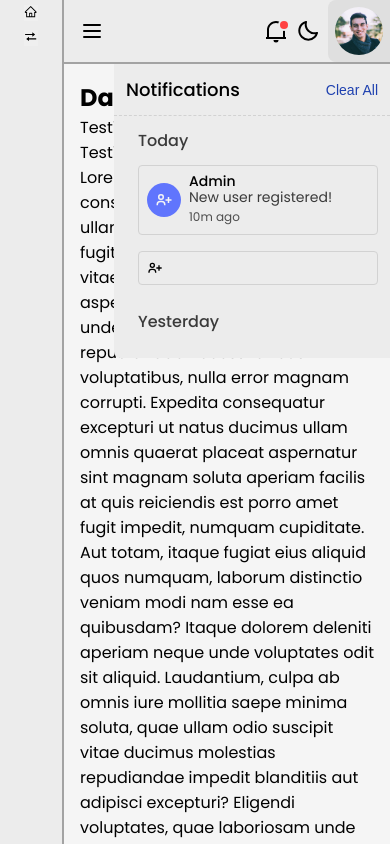
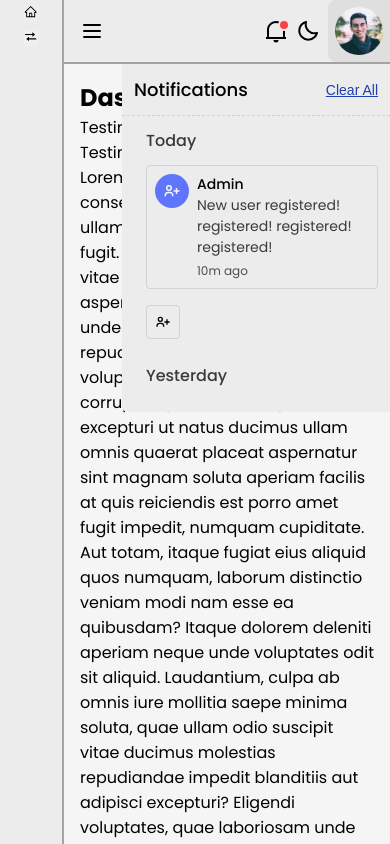
Before and after one commit to BolaGhaly/Admin-Dashboard, a Next.js app: page / in a window 390 px wide. Both pictures are taken after a click on the button 276 px from the left and 31 px from the top of the page. Shown: the top 844 px of the page. Built offline with nearby package versions, Linux system fonts and the light colour scheme.

Commit message:
Make notifications menu mobile responsive

```diff
--- a/components/NotificationsMenu.tsx
+++ b/components/NotificationsMenu.tsx
@@ -34,7 +34,7 @@ const NotificationsMenu = () => {
               </button>
               <div>
                 <h1>Admin</h1>
-                <h2>New user registered!</h2>
+                <h2>New user registered! registered! registered! registered!</h2>
                 <small>10m ago</small>
               </div>
             </Menu.Item>
--- a/styles/modules/topBar.module.scss
+++ b/styles/modules/topBar.module.scss
@@ -149,7 +149,7 @@
   border-bottom-left-radius: 0.375rem;
   flex-direction: column;
   align-items: flex-start !important;
-  width: max-content;
+  width: 16.75rem;
 
   div:nth-child(1) {
     border-bottom: 1px dashed var(--notifications-line);
@@ -167,6 +167,7 @@
       margin: 0;
       font-size: 0.875rem;
       justify-content: flex-end;
+      text-decoration: underline;
     }
   }
 
@@ -181,7 +182,6 @@
   div:nth-child(3) {
     border: 0;
     padding: 0.75rem 0.75rem 0.75rem 1.5rem;
-    width: 100%;
     flex-direction: column;
     align-items: flex-start;
 
@@ -195,7 +195,7 @@
       border-radius: 0.25rem;
       flex-direction: row;
       align-items: center;
-      width: 13.25rem;
+      align-items: flex-start;
 
       button {
         margin: 0;
@@ -224,33 +224,19 @@
           justify-content: space-between;
           align-items: center;
           column-gap: 0.5rem;
-          line-height: 1;
         }
 
         h2 {
           font-weight: 400;
           font-size: 0.875rem;
           margin: 0;
-          max-width: 9.5rem;
-          overflow: hidden;
-          white-space: nowrap;
-          text-overflow: ellipsis;
-          line-height: 1.3;
-
-          @media (min-width: 350px) {
-            max-width: 11.25rem;
-          }
         }
 
         small {
-          margin-top: 0.125rem;
+          margin-top: 0.25rem;
           color: var(--notification-timestamp);
           font-size: 0.75rem;
         }
-      }
-
-      @media (min-width: 350px) {
-        width: 15rem;
       }
     }
 
@@ -259,9 +245,14 @@
     }
   }
 
-  @media (min-width: 570px) {
+  @media (min-width: 565px) {
     position: absolute;
     top: 2.813rem;
     border-bottom-right-radius: 0.375rem;
   }
+
+  @media (min-width: 320px) {
+    width: calc(100vw - 74px);
+    max-width: 16.75rem;
+  }
 }
```
